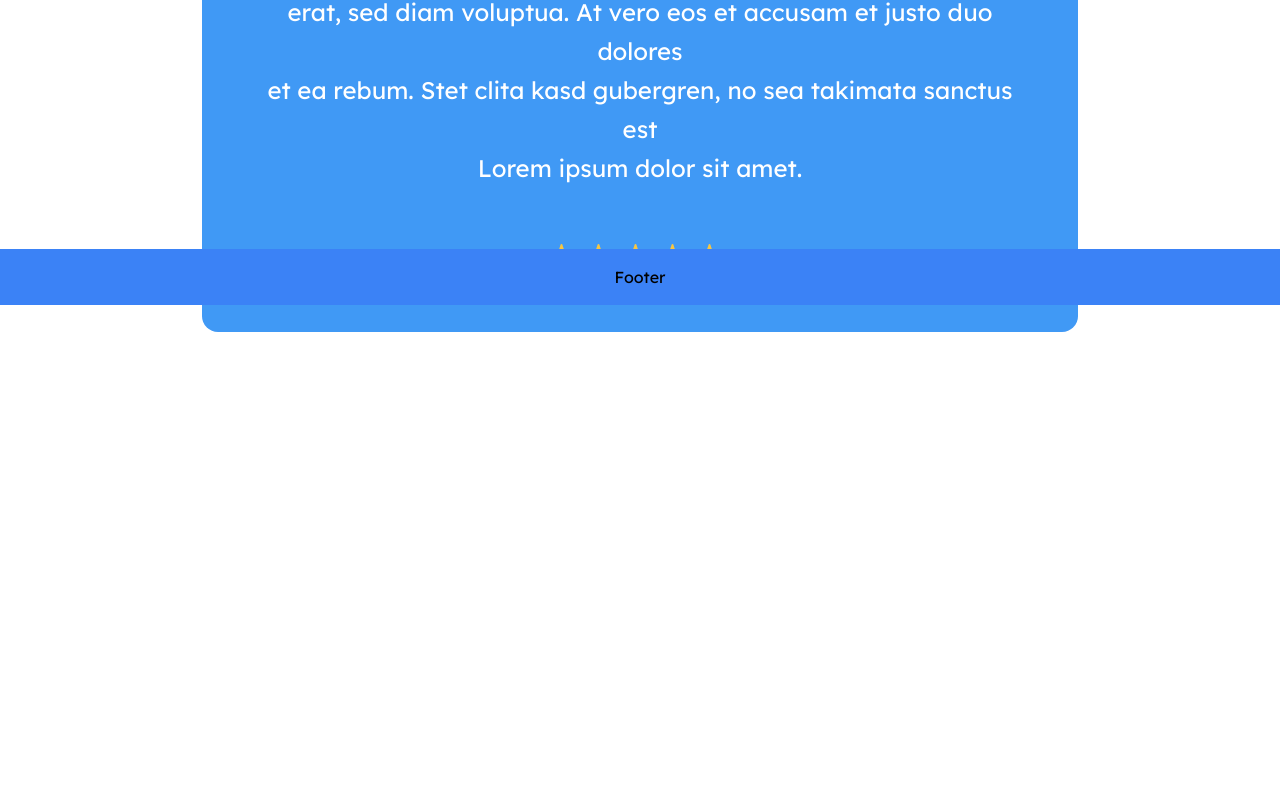
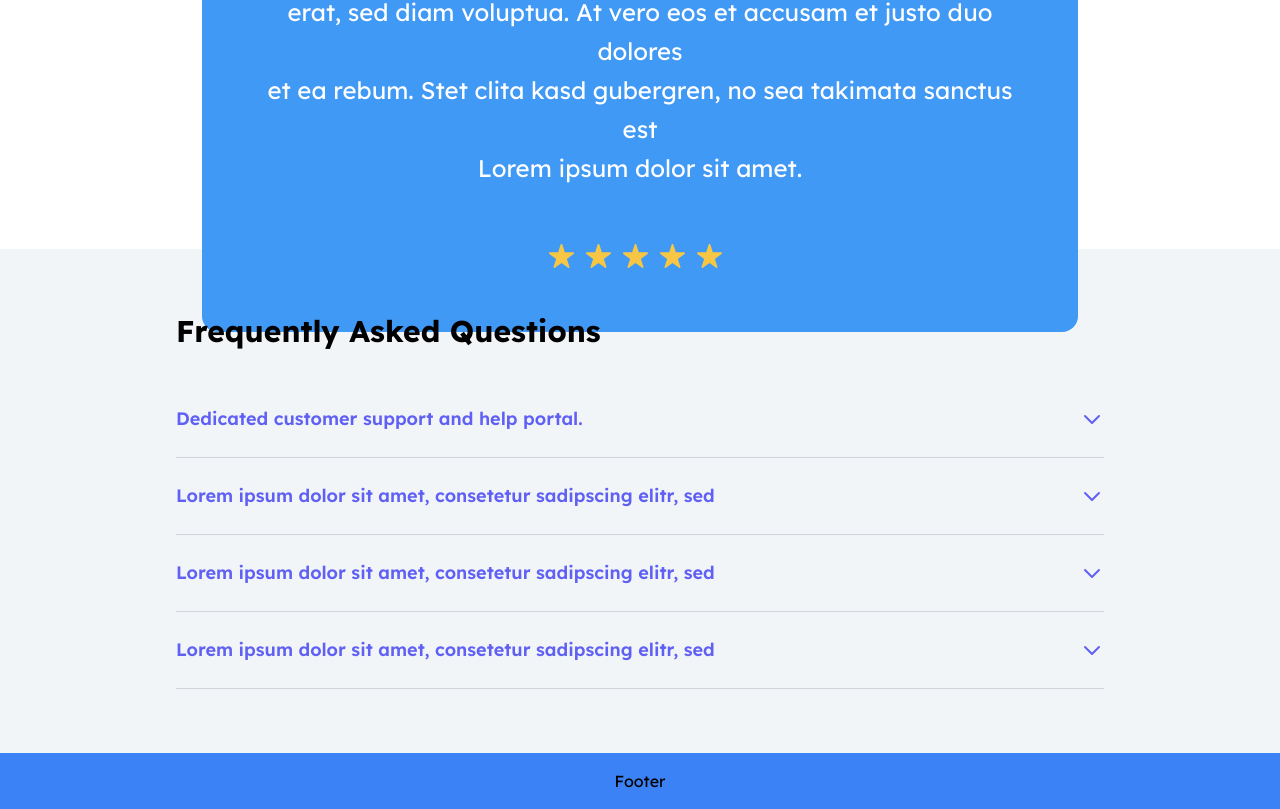
Before and after one commit to justinFED/xyz-books, a React (Vite) app in the folder client/: page / in a window 1280 px wide. Shown: the part 3575-4384 px from the top of the page. Before the commit the page ends 3907 px from the top, so only its background shows below. Built offline with nearby package versions, Linux system fonts and the light colour scheme.

Commit message:
FAQ component

```diff
--- a/client/src/App.jsx
+++ b/client/src/App.jsx
@@ -7,6 +7,7 @@ import CommitmentSection from "./components/CommitmentSection/CommitmentSection"
 import ExploreBooks from "./components/ExploreBooks/ExploreBooks";
 import ShopUs from "./components/ExploreBooks/ShopUs";
 import Testimonial from "./components/ExploreBooks/Testimonial";
+import FAQ from "./components/FAQ/FAQ";
 
 function App() {
   const [searchResults, setSearchResults] = useState(null);
@@ -35,6 +36,7 @@ function App() {
                 <ExploreBooks />
                 <ShopUs />
                 <Testimonial />
+                <FAQ />
               </div>
             </div>
           ) : (
--- /dev/null
+++ b/client/src/components/FAQ/FAQ.jsx
@@ -0,0 +1,132 @@
+import { useState } from "react";
+
+const FAQ = () => {
+  const [isOpen, setIsOpen] = useState(false);
+
+  const toggleAccordion = () => {
+    setIsOpen(!isOpen);
+  };
+
+  return (
+    <section className=" bg-[#f1f5f8]  w-full  py-8 md:py-16 ">
+      <div className="  container px-44 mx-auto flex flex-col justify-center md:flex md:justify-center">
+        <h1 className="text-3xl font-bold">Frequently Asked Questions</h1>
+        <div className="flex flex-col  justify-center  w-full mt-8 ">
+          <div className="border-b border-gray-300 py-4  ">
+            <button
+              className="flex justify-between items-center w-full  py-2 text-lg font-semibold text-[#6060f4] bg-transparent  focus:outline-none"
+              onClick={toggleAccordion}
+            >
+              Dedicated customer support and help portal.
+              <svg
+                className={`w-6 h-6 ${isOpen ? "transform rotate-180" : ""}`}
+                xmlns="http://www.w3.org/2000/svg"
+                fill="none"
+                viewBox="0 0 24 24"
+                stroke="currentColor"
+              >
+                <path
+                  strokeLinecap="round"
+                  strokeLinejoin="round"
+                  strokeWidth={2}
+                  d="M19 9l-7 7-7-7"
+                />
+              </svg>
+            </button>
+            {isOpen && (
+              <p className="py-2 ">
+                With our dedicated customer support team, you can rest easy
+                knowing that we're doing everything we can to save you time,
+                money, and stress.
+              </p>
+            )}
+          </div>
+          <div className="border-b border-gray-300 py-4">
+            <button
+              className="flex justify-between items-center w-full  py-2 text-lg font-semibold text-[#6060f4] bg-transparent focus:outline-none"
+              onClick={toggleAccordion}
+            >
+              Lorem ipsum dolor sit amet, consetetur sadipscing elitr, sed
+              <svg
+                className={`w-6 h-6 ${isOpen ? "transform rotate-180" : ""}`}
+                xmlns="http://www.w3.org/2000/svg"
+                fill="none"
+                viewBox="0 0 24 24"
+                stroke="currentColor"
+              >
+                <path
+                  strokeLinecap="round"
+                  strokeLinejoin="round"
+                  strokeWidth={2}
+                  d="M19 9l-7 7-7-7"
+                />
+              </svg>
+            </button>
+            {isOpen && (
+              <p className="py-2">
+                Lorem ipsum dolor sit amet, consetetur sadipscing elitr, sed
+              </p>
+            )}
+          </div>
+          <div className="border-b border-gray-300 py-4">
+            <button
+              className="flex justify-between items-center w-full  py-2 text-lg font-semibold text-[#6060f4] bg-transparent focus:outline-none"
+              onClick={toggleAccordion}
+            >
+              Lorem ipsum dolor sit amet, consetetur sadipscing elitr, sed
+              <svg
+                className={`w-6 h-6 ${isOpen ? "transform rotate-180" : ""}`}
+                xmlns="http://www.w3.org/2000/svg"
+                fill="none"
+                viewBox="0 0 24 24"
+                stroke="currentColor"
+              >
+                <path
+                  strokeLinecap="round"
+                  strokeLinejoin="round"
+                  strokeWidth={2}
+                  d="M19 9l-7 7-7-7"
+                />
+              </svg>
+            </button>
+            {isOpen && (
+              <p className="py-2">
+                Lorem ipsum dolor sit amet, consetetur sadipscing elitr, sed
+              </p>
+            )}
+          </div>
+
+          <div className="border-b border-gray-300 py-4">
+            <button
+              className="flex justify-between items-center w-full  py-2 text-lg font-semibold text-[#6060f4] bg-transparent focus:outline-none"
+              onClick={toggleAccordion}
+            >
+              Lorem ipsum dolor sit amet, consetetur sadipscing elitr, sed
+              <svg
+                className={`w-6 h-6 ${isOpen ? "transform rotate-180" : ""}`}
+                xmlns="http://www.w3.org/2000/svg"
+                fill="none"
+                viewBox="0 0 24 24"
+                stroke="currentColor"
+              >
+                <path
+                  strokeLinecap="round"
+                  strokeLinejoin="round"
+                  strokeWidth={2}
+                  d="M19 9l-7 7-7-7"
+                />
+              </svg>
+            </button>
+            {isOpen && (
+              <p className="py-2">
+                Lorem ipsum dolor sit amet, consetetur sadipscing elitr, sed
+              </p>
+            )}
+          </div>
+        </div>
+      </div>
+    </section>
+  );
+};
+
+export default FAQ;
```
Also changed, not shown: client/src/components/ExploreBooks/Testimonial.jsx (+4 -5 lines).
